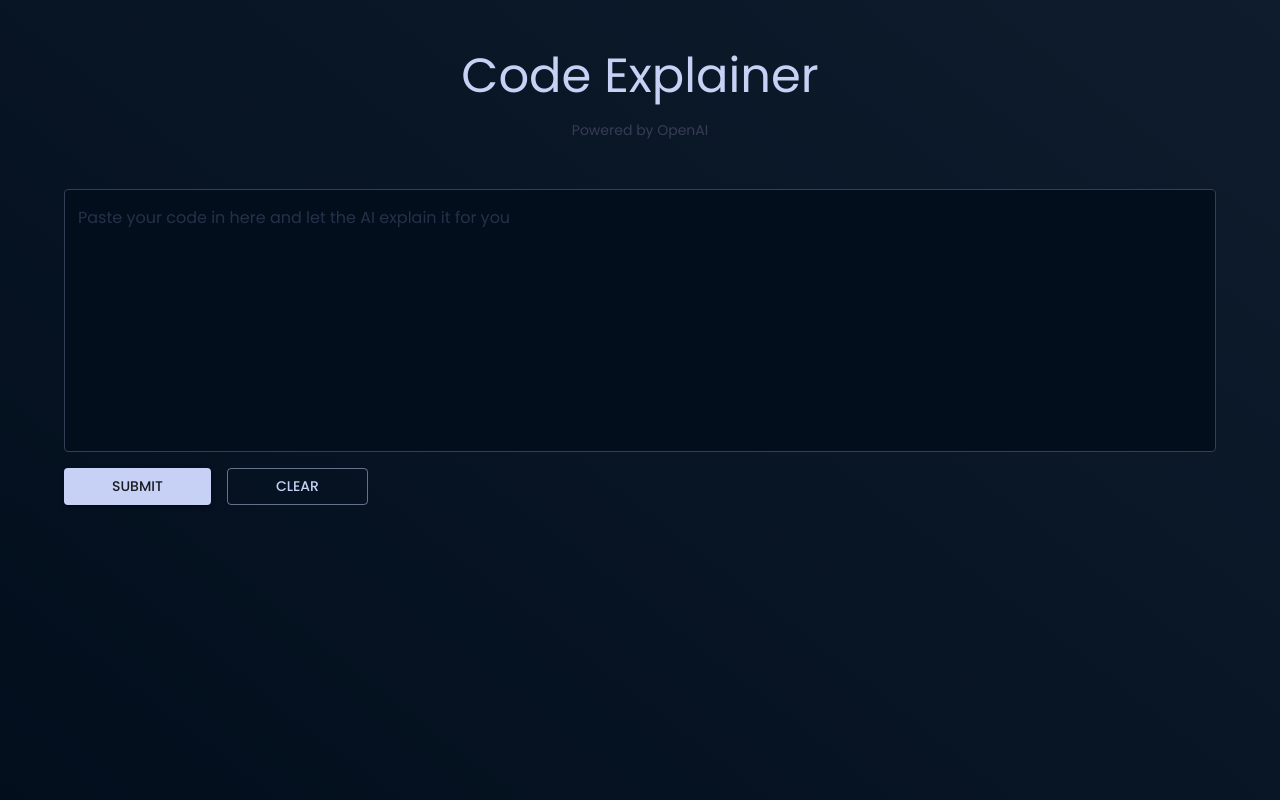
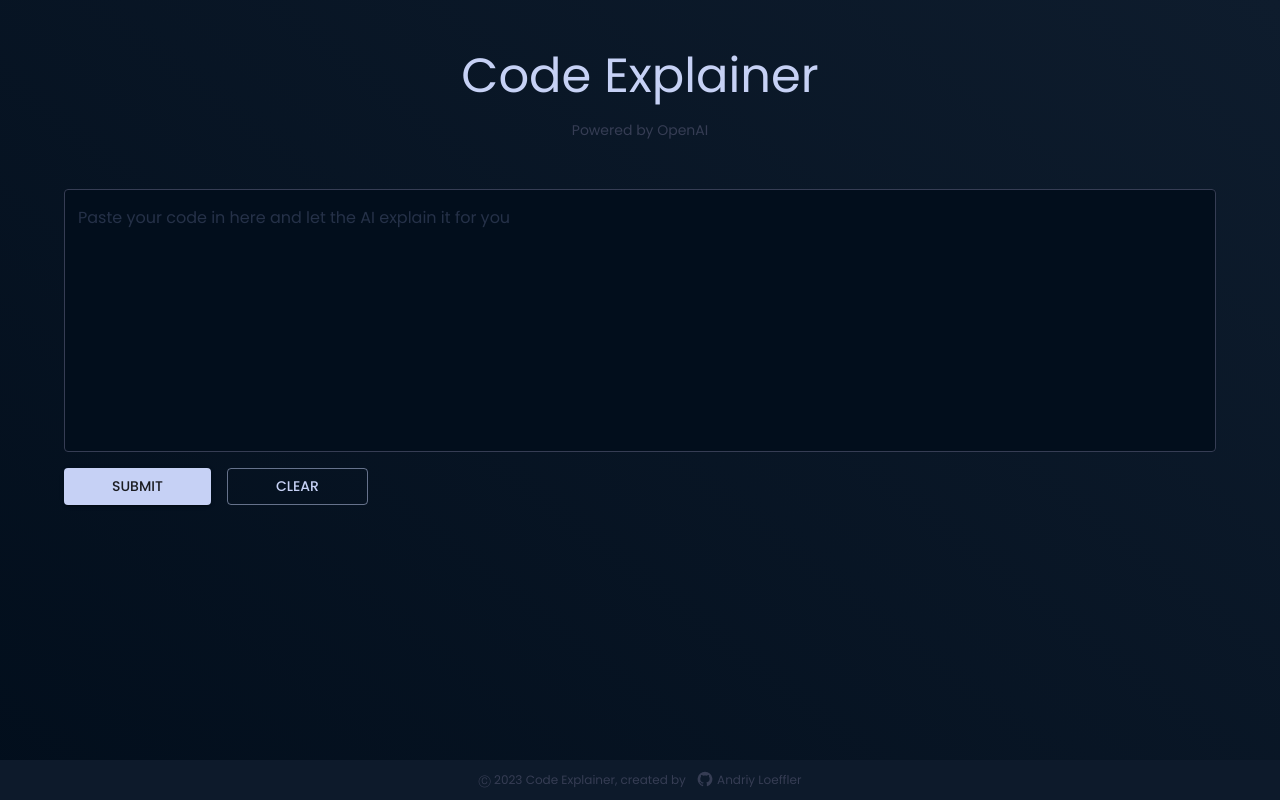
Before and after one commit to Andriy1221/ai-code-explainer, a Next.js app: page / in a window 1280 px wide. Built offline with nearby package versions, Linux system fonts and the light colour scheme.

Commit message:
add footer

```diff
--- /dev/null
+++ b/components/Footer.tsx
@@ -0,0 +1,42 @@
+import { Box, Link, Typography } from "@mui/material";
+import GitHubIcon from "@mui/icons-material/GitHub";
+
+const Footer = () => {
+  return (
+    <Box
+      sx={{
+        width: 1,
+        height: 40,
+        display: "flex",
+        justifyContent: "center",
+        alignItems: "center",
+        bgcolor: "#0d1a2b",
+        position: "absolute",
+        bottom: 0,
+        left: 0,
+      }}
+    >
+      <Typography sx={{ fontSize: "0.75rem", color: "#363d54" }}>
+        Ⓒ 2023 Code Explainer, created by{" "}
+        <Link
+          href="https://github.com/Andriy1221"
+          sx={{
+            color: "#363d54",
+            textDecoration: "none",
+            "&:hover": {
+              color: "#606d96",
+              textDecoration: "underline",
+            },
+          }}
+        >
+          <GitHubIcon
+            sx={{ fontSize: "16px", pl: 1, pr: 0.5, marginBottom: "-3px" }}
+          />
+          Andriy Loeffler
+        </Link>
+      </Typography>
+    </Box>
+  );
+};
+
+export default Footer;
--- a/package.json
+++ b/package.json
@@ -11,6 +11,7 @@
   "dependencies": {
     "@emotion/react": "^11.10.5",
     "@emotion/styled": "^11.10.5",
+    "@mui/icons-material": "^5.11.0",
     "@mui/material": "^5.11.3",
     "@next/font": "13.1.1",
     "@types/node": "18.11.18",
--- a/pages/index.tsx
+++ b/pages/index.tsx
@@ -8,6 +8,7 @@
 } from "@mui/material";
 import { useState } from "react";
 import axios from "axios";
+import Footer from "../components/Footer";
 
 export default function Home() {
   const [input, setInput] = useState("");
@@ -27,6 +28,7 @@
   }
 
   return (
+    <>
       <Container>
         <Box sx={{ my: 6 }}>
           <Typography
@@ -106,9 +108,13 @@
             >
               Explanation
             </Typography>
-          <Typography sx={{ color: "primary.main", m: 2 }}>{result}</Typography>
+            <Typography sx={{ color: "primary.main", m: 2 }}>
+              {result}
+            </Typography>
           </Box>
         )}
       </Container>
+      <Footer />
+    </>
   );
 }
--- a/styles/globals.css
+++ b/styles/globals.css
@@ -8,4 +8,5 @@
     rgba(2, 14, 28, 1) 0%,
     rgba(14, 28, 45, 1) 100%
   );
+  background-size: cover;
 }
```
Also changed, not shown: 1 other file (tests, documents, lock files or other folders). Lines whose indentation alone changed are shown as unchanged.
